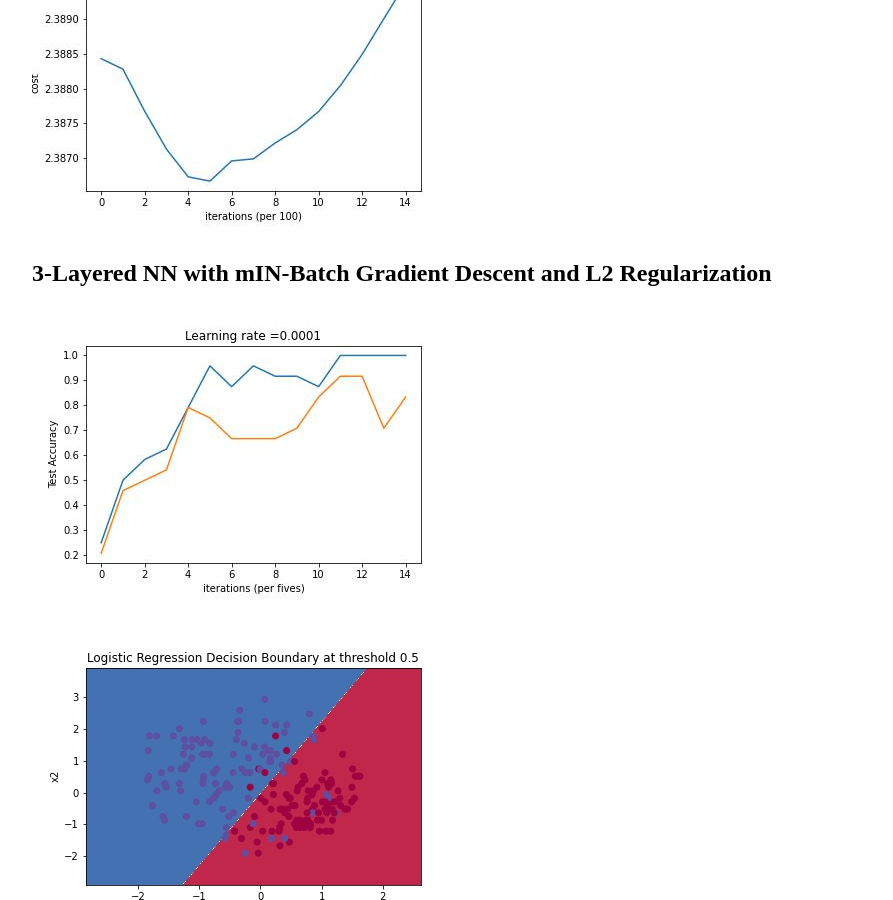
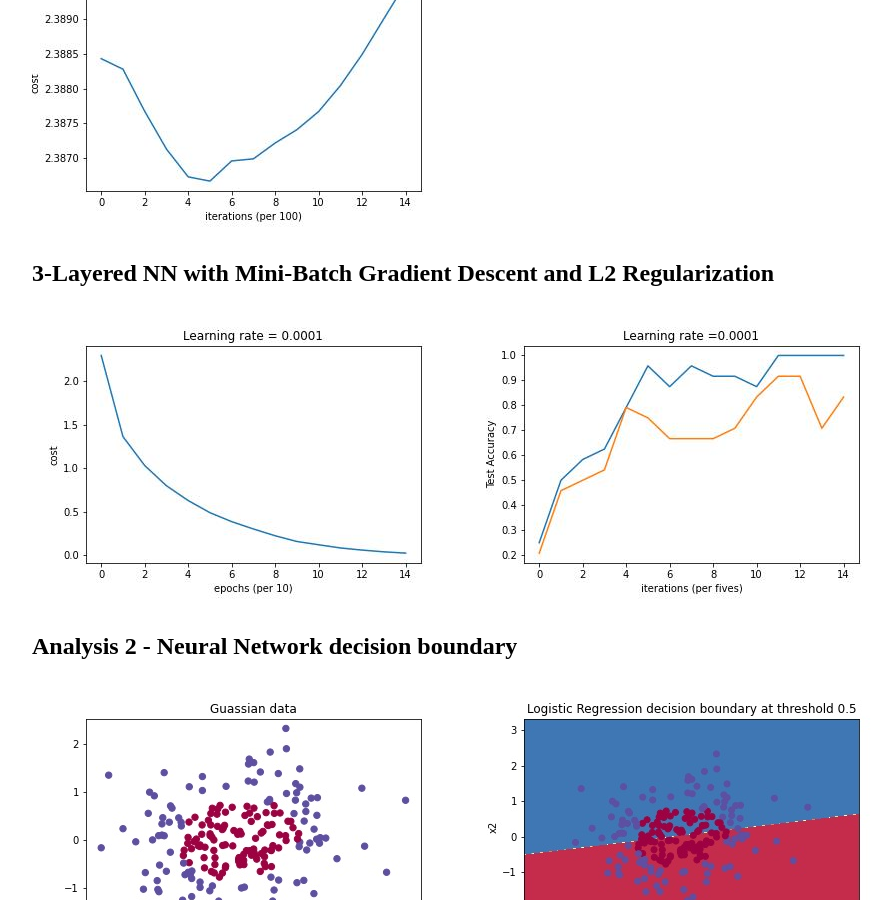
Before and after one commit to lakshmi2688/lakshmi2688.github.io, a Jekyll site: the page built from _posts/2022-12-05-Multi-class-classification-Deep-Learning.md, in a window 1280 px wide and 900 px high, scrolled down 1539 px. Shown: the whole window, without its empty margins (160-1053 px from the left). Built offline with Jekyll 4.4.1, drawn with Linux system fonts in a browser that asks for light colours.

Commit message:
Update 2022-12-05-Multi-class-classification-Deep-Learning.md

```diff
--- a/_posts/2022-12-05-Multi-class-classification-Deep-Learning.md
+++ b/_posts/2022-12-05-Multi-class-classification-Deep-Learning.md
@@ -18,11 +18,11 @@ date: 2022-12-05
 
 ![BGD](/assets/Multi-class-classification/Images/BGD_lr_0.01.jpg)
 
-<h2> 3-Layered NN with mIN-Batch Gradient Descent and L2 Regularization </h2>
+<h2> 3-Layered NN with Mini-Batch Gradient Descent and L2 Regularization </h2>
 
+![MBGD](/assets/Multi-class-classification/Images/MBGD_lr_0.0001.jpg)
 ![MBGD](/assets/Multi-class-classification/Images/MBGD_noreg_adam_decay.jpg)
 
-![K-means clustering](/assets/Classification/logistic_reg_decision_boundary.jpg)
 
 <h2> Analysis 2 - Neural Network decision boundary </h2>
 
```
